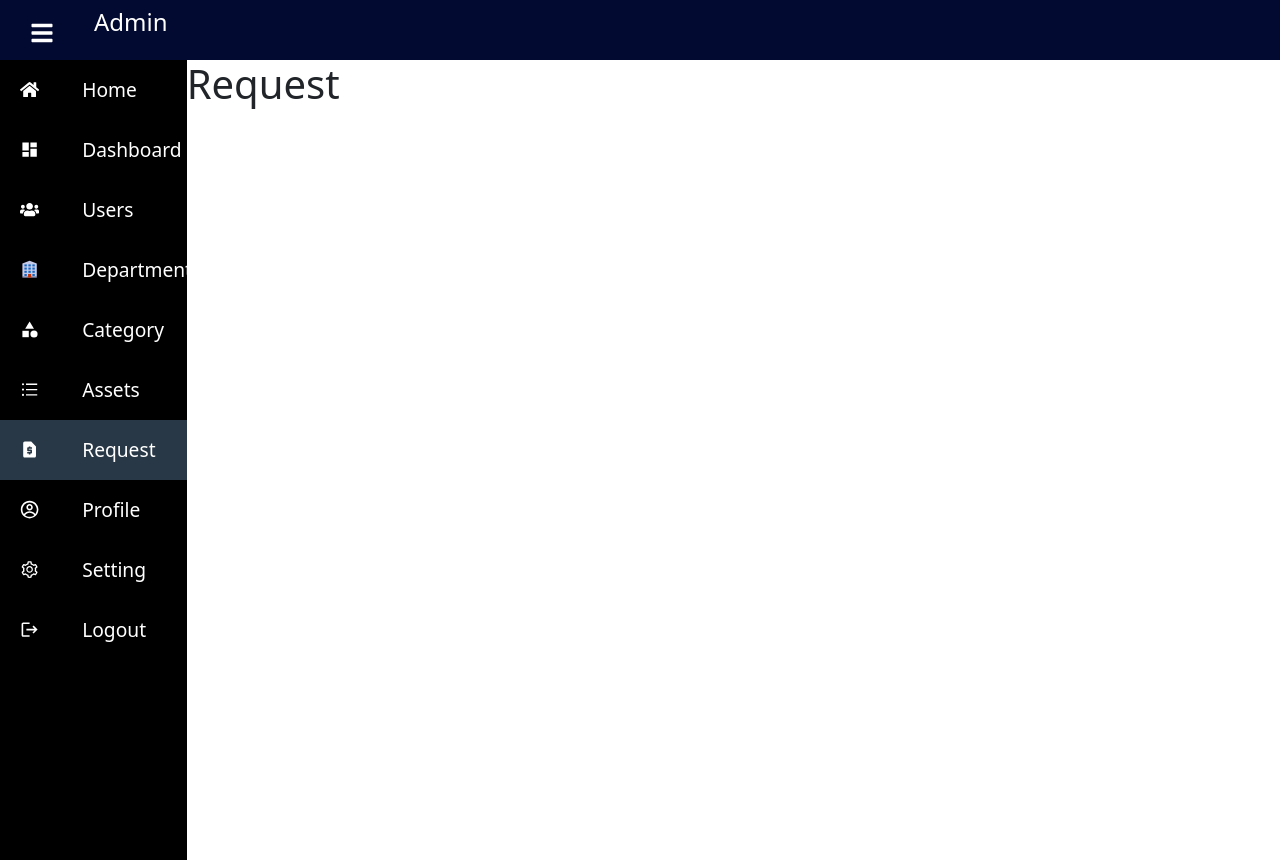
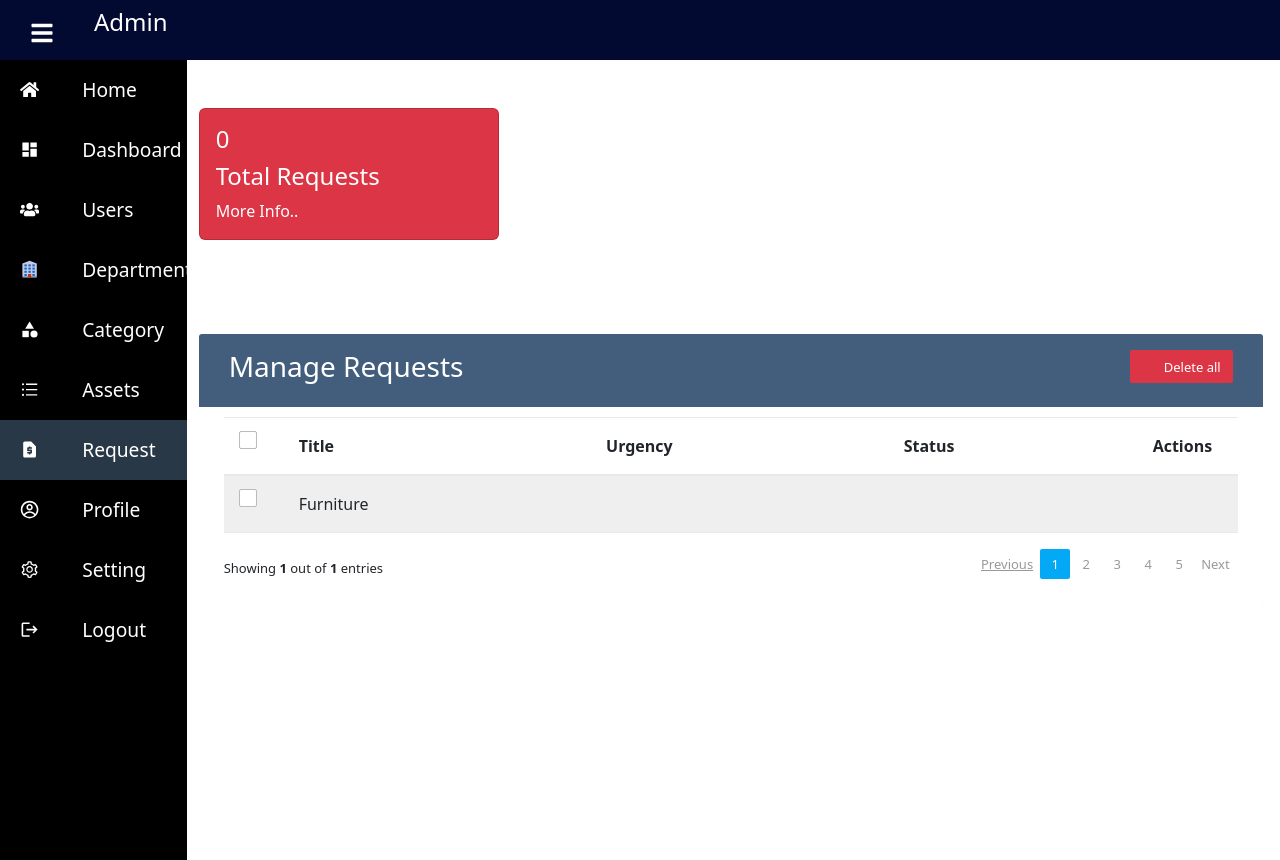
Before and after one commit to Rose-Maina/Asset-Inventory-Mgt-System, a React (Create React App) app in the folder client/: page /request in a window 1280 px wide. Built offline with nearby package versions, Linux system fonts and the light colour scheme.

Commit message:
Add reuest display section

```diff
--- a/client/src/Pages/Request.js
+++ b/client/src/Pages/Request.js
@@ -1,12 +1,268 @@
 import React from "react";
 
+function Request() {
+  return (
+    <>
+      <div className="container py-5">
+        <div className="card text-bg-danger mb-3" style={{ maxWidth: 300 }}>
+          <div className="card-body">
+            <h4 className="card-title">0</h4>
+            <h4 className="card-title">Total Requests</h4>
+            <a
+              href="#"
+              className="card-link"
+              style={{ color: "white", textDecoration: "none" }}
+            >
+              More Info..{" "}
+            </a>
+          </div>
+        </div>
+      </div>
 
-function Request() {
-    return (
-        <>
-            <h1>Request</h1>
-        </>
-    )
+      {/* Requests display section */}
+
+      <div className="container-xl">
+        <div className="table-responsive">
+          <div className="table-wrapper">
+            <div className="table-title">
+              <div className="row">
+                <div className="col-sm-6">
+                  <h3>
+                    Manage Requests
+                  </h3>
+                </div>
+                <div className="col-sm-6">
+                  {/* <a href="#addEmployeeModal" className="btn btn-success" data-toggle="modal"><i className="material-icons">&#xE147;</i> <span>Add New Category</span></a> */}
+                  <a
+                    href="#deleteEmployeeModal"
+                    className="btn btn-danger"
+                    data-toggle="modal"
+                  >
+                    <i className="material-icons">&#xE15C;</i>{" "}
+                    <span>Delete all</span>
+                  </a>
+                </div>
+              </div>
+            </div>
+
+            <table className="table table-striped table-hover">
+              <thead>
+                <tr>
+                  <th>
+                    <span className="custom-checkbox">
+                      <input type="checkbox" id="selectAll" />
+                      <label for="selectAll"></label>
+                    </span>
+                  </th>
+                  <th>Title</th>
+                  <th>Urgency</th>
+                  <th>Status</th>
+                    <th>Actions</th>
+                </tr>
+              </thead>
+              <tbody>
+                <tr>
+                  <td>
+                    <span className="custom-checkbox">
+                      <input
+                        type="checkbox"
+                        id="checkbox1"
+                        name="options[]"
+                        value="1"
+                      />
+                      <label for="checkbox1"></label>
+                    </span>
+                  </td>
+                  <td>Furniture</td>
+
+                  <td></td>
+                  <td></td>
+                  <td>
+                    <a
+                      href="#editEmployeeModal"
+                      className="edit"
+                      data-toggle="modal"
+                    >
+                      <i
+                        className="material-icons"
+                        data-toggle="tooltip"
+                        title="Edit"
+                      >
+                        &#xE254;
+                      </i>
+                    </a>
+                    <a
+                      href="#deleteEmployeeModal"
+                      className="delete"
+                      data-toggle="modal"
+                    >
+                      <i
+                        className="material-icons"
+                        data-toggle="tooltip"
+                        title="Delete"
+                      >
+                        &#xE872;
+                      </i>
+                    </a>
+                  </td>
+                </tr>
+
+              </tbody>
+            </table>
+            <div className="clearfix">
+              <div className="hint-text">
+                Showing <b>1</b> out of <b>1</b> entries
+              </div>
+              <ul className="pagination">
+                <li className="page-item disabled">
+                  <a href="#">Previous</a>
+                </li>
+                <li className="page-item active">
+                  <a href="#" className="page-link">
+                    1
+                  </a>
+                </li>
+                <li className="page-item">
+                  <a href="#" className="page-link">
+                    2
+                  </a>
+                </li>
+                <li className="page-item">
+                  <a href="#" className="page-link">
+                    3
+                  </a>
+                </li>
+                <li className="page-item">
+                  <a href="#" className="page-link">
+                    4
+                  </a>
+                </li>
+                <li className="page-item">
+                  <a href="#" className="page-link">
+                    5
+                  </a>
+                </li>
+                <li className="page-item">
+                  <a href="#" className="page-link">
+                    Next
+                  </a>
+                </li>
+              </ul>
+            </div>
+          </div>
+        </div>
+      </div>
+      {/* Edit Modal   */}
+      <div id="addEmployeeModal" className="modal fade">
+        <div className="modal-dialog">
+          <div className="modal-content">
+            <form>
+              <div className="modal-header">
+                <h4 className="modal-title">Requests</h4>
+                <button
+                  type="button"
+                  className="close"
+                  data-dismiss="modal"
+                  aria-hidden="true"
+                >
+                  &times;
+                </button>
+              </div>
+              <div className="modal-body">
+                <div className="form-group">
+                  <label>Status</label>
+                  <input type="text" className="form-control" required />
+                </div>
+              </div>
+              <div className="modal-footer">
+                <input
+                  type="button"
+                  className="btn btn-default"
+                  data-dismiss="modal"
+                  value="Cancel"
+                />
+                <input type="submit" className="btn btn-success" value="Add" />
+              </div>
+            </form>
+          </div>
+        </div>
+      </div>
+      {/* Edit Modal   */}
+      <div id="editEmployeeModal" className="modal fade">
+        <div className="modal-dialog">
+          <div className="modal-content">
+            <form>
+              <div className="modal-header">
+                <h4 className="modal-title">Manage Request</h4>
+                <button
+                  type="button"
+                  className="close"
+                  data-dismiss="modal"
+                  aria-hidden="true"
+                >
+                  &times;
+                </button>
+              </div>
+              <div className="modal-body">
+                <div className="form-group">
+                  <label>Status</label>
+                  <input type="text" className="form-control" required />
+                </div>
+              </div>
+              <div className="modal-footer">
+                <input
+                  type="button"
+                  className="btn btn-default"
+                  data-dismiss="modal"
+                  value="Cancel"
+                />
+                <input type="submit" className="btn btn-info" value="Save" />
+              </div>
+            </form>
+          </div>
+        </div>
+      </div>
+      {/* Delete Modal */}
+      <div id="deleteEmployeeModal" className="modal fade">
+        <div className="modal-dialog">
+          <div className="modal-content">
+            <form>
+              <div className="modal-header">
+                <h4 className="modal-title">Delete category</h4>
+                <button
+                  type="button"
+                  className="close"
+                  data-dismiss="modal"
+                  aria-hidden="true"
+                >
+                  &times;
+                </button>
+              </div>
+              <div className="modal-body">
+                <p>Are you sure you want to delete these Records?</p>
+                <p className="text-warning">
+                  <small>This action cannot be undone.</small>
+                </p>
+              </div>
+              <div className="modal-footer">
+                <input
+                  type="button"
+                  className="btn btn-default"
+                  data-dismiss="modal"
+                  value="Cancel"
+                />
+                <input
+                  type="submit"
+                  className="btn btn-danger"
+                  value="Delete"
+                />
+              </div>
+            </form>
+          </div>
+        </div>
+      </div>
+    </>
+  );
 }
 
 export default Request;
```
Also changed, not shown: 1 other file (tests, documents, lock files or other folders).
